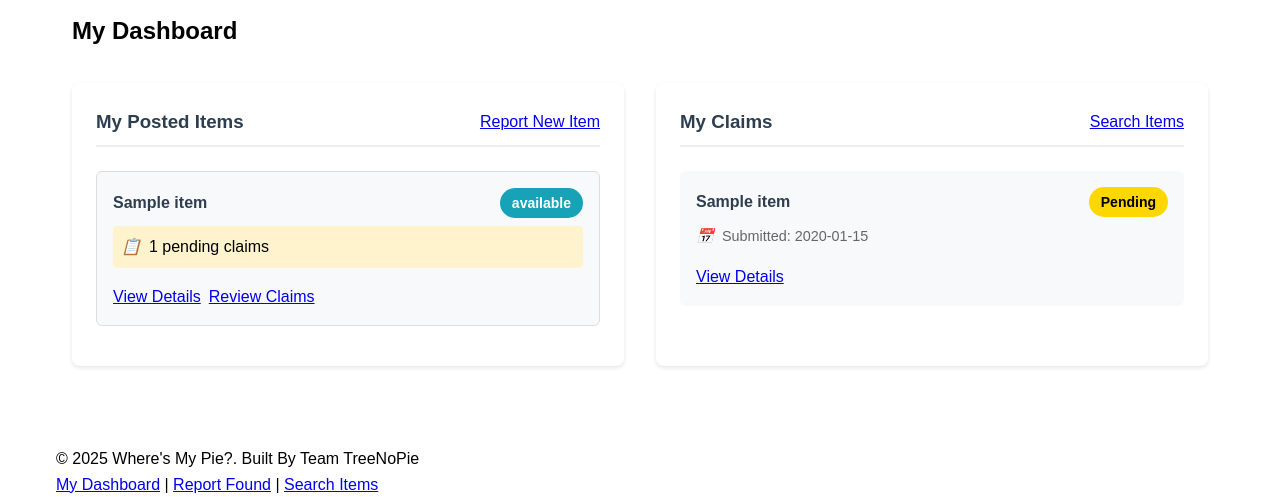
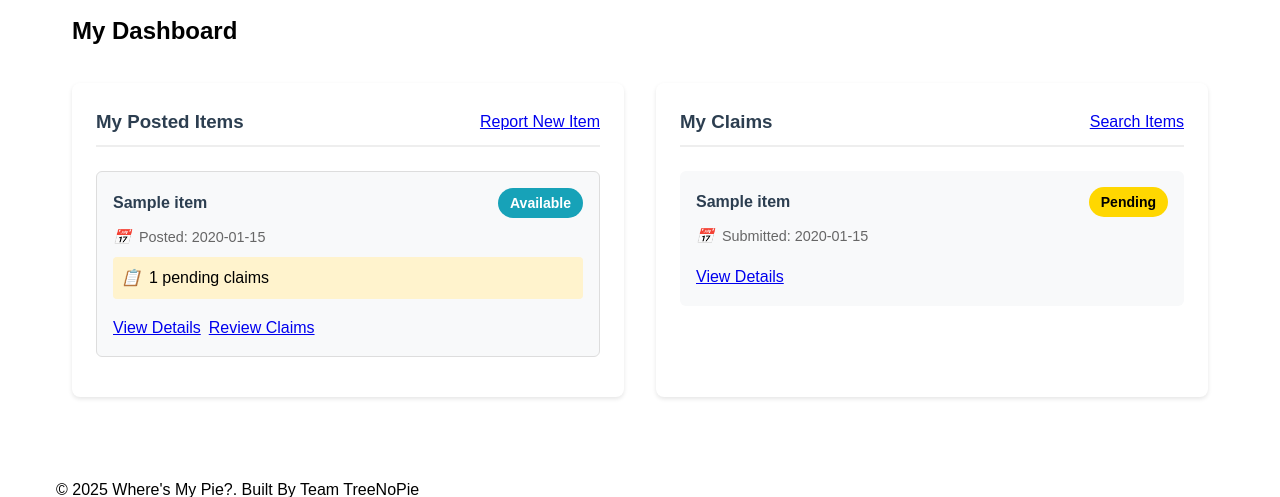
Before and after one commit to Irenemicooo/WheresMyPie, a PHP site: page /WheresMyPie/user/dashboard.php in a window 1280 px wide. Shown: the part 385-882 px from the top of the page. Run offline with PHP 8.4, Linux system fonts and the light colour scheme; the visitor is signed in with stand-in values (Sample User, id 1); tables that the repository leaves empty hold one stand-in row (values such as "Sample post").

Commit message:
dashboard look changed

```diff
--- a/public_html/user/dashboard.php
+++ b/public_html/user/dashboard.php
@@ -68,17 +68,19 @@ include '../includes/header.php';
                             <div class="card-header">
                                 <h4><?= htmlspecialchars($item['title']) ?></h4>
                                 <span class="status-badge <?= $item['approved_status'] === 'approved' ? 'claimed' : $item['status'] ?>">
-                                    <?= $item['approved_status'] === 'approved' ? 'Claimed' : htmlspecialchars($item['status']) ?>
+                                    <?= $item['approved_status'] === 'approved' ? 'Claimed' : ucfirst(htmlspecialchars($item['status'])) ?>
                                 </span>
                             </div>
-
+                            <p class="submission-date">
+                                <i class="date-icon">📅</i>
+                                Posted: <?= date('Y-m-d', strtotime($item['created_at'])) ?>
+                            </p>
                             <?php if ($item['pending_claims'] > 0): ?>
                                 <div class="alert alert-info">
                                     <i class="alert-icon">📋</i>
                                     <span><?= $item['pending_claims'] ?> pending claims</span>
                                 </div>
                             <?php endif; ?>
-
                             <div class="card-actions">
                                 <a href="../items/view.php?id=<?= $item['item_id'] ?>"
                                    class="btn btn-sm btn-outline">View Details</a>
```
